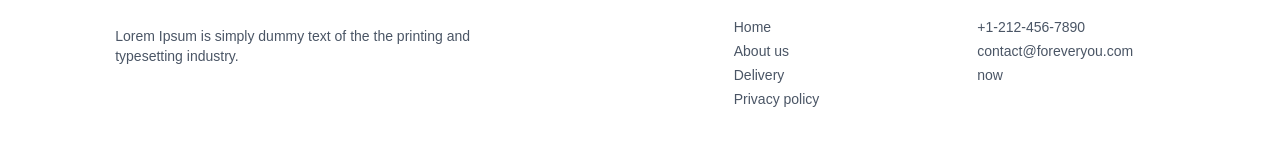
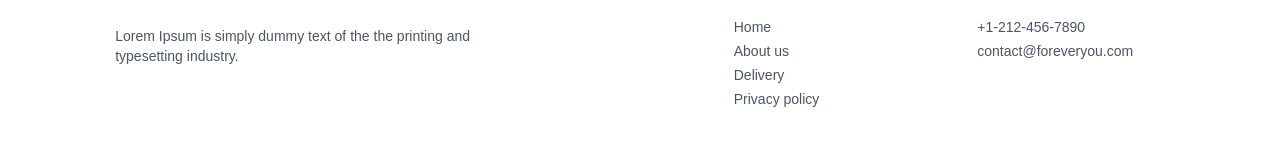
Before and after one commit to Tsedniya/Forever-E-commerce, a React (Vite) app in the folder frontend/: page /product/aaaaa in a window 1280 px wide. Shown: the part 296-442 px from the top of the page. Built offline with nearby package versions, Linux system fonts and the light colour scheme.

Commit message:
frontend:FOOTER

```diff
--- a/frontend/src/components/Footer.jsx
+++ b/frontend/src/components/Footer.jsx
@@ -26,7 +26,7 @@ const Footer = () => {
             <ul className='flex flex-col gap-1 text-gray-600'>
                 <li>+1-212-456-7890</li>
                 <li>contact@foreveryou.com</li>
-                <li>now</li>
+
             </ul>
         </div>
     </div>
```
